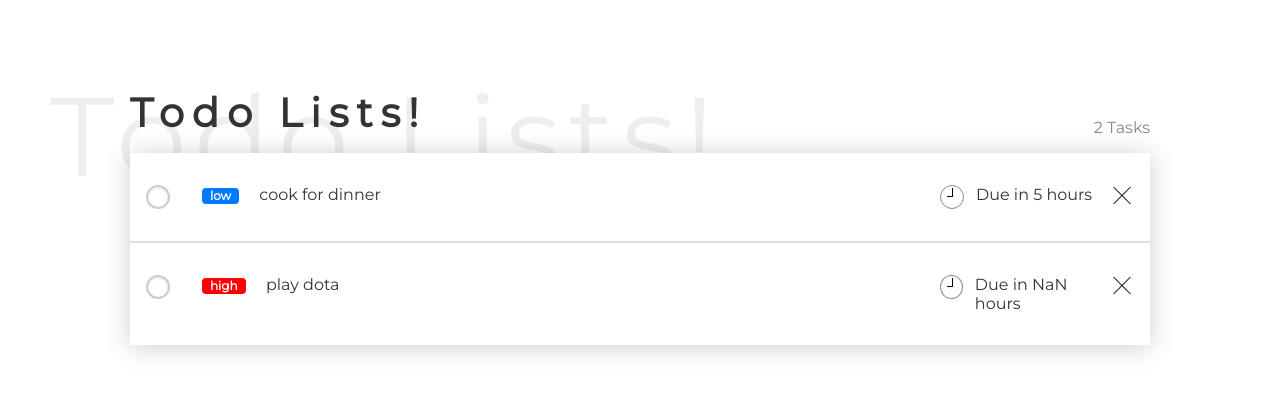
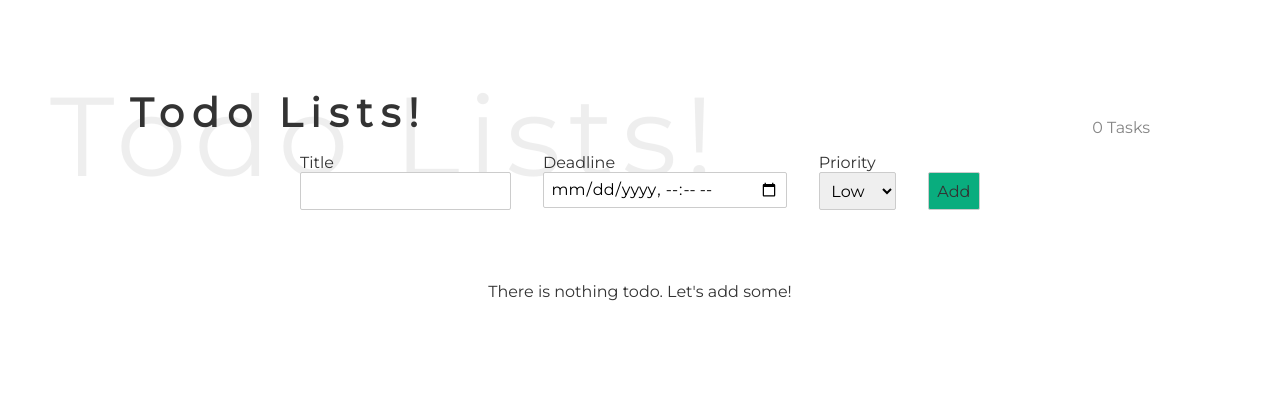
Before and after one commit to nandazman/svelte-todo, a Svelte app: page / in a window 1280 px wide. Shown: the top 394 px of the page. Built offline with nearby package versions, Linux system fonts and the light colour scheme.

Commit message:
add feature to add todo

```diff
--- a/src/App.svelte
+++ b/src/App.svelte
@@ -17,8 +17,12 @@
 </svelte:head>
 <script>
   import Todos from './Todos.svelte';
+  import NewTodos from './NewTodos.svelte';
   let totalTasks;
+  let newTodo = {};
+  let listTodo;
   $: tasks = totalTasks;
+
 </script>
 
 <main>
@@ -26,7 +30,8 @@
   	<p class="title">Todo Lists!</p>
     <p class="remaining-task">{tasks} Tasks</p>
   </header>
-  <Todos bind:totalTasks={tasks} />
+  <NewTodos on:addTodo={({ detail }) => listTodo.addTodo(detail)} />
+  <Todos bind:this={listTodo} bind:totalTasks={tasks} />
 </main>
 
 <style lang="scss" type="text/scss">
--- /dev/null
+++ b/src/NewTodos.svelte
@@ -0,0 +1,83 @@
+<script>
+  import { createEventDispatcher } from 'svelte';
+  let todo = {
+    title: '',
+    priority: 'low',
+    expired: ''
+  };
+
+  const dispatch = createEventDispatcher();
+  const addTodo = () => {
+    if (!todo.title || !todo.expired) {
+      alert('Please fill all the detail first!');
+      return;
+    }
+    dispatch("addTodo", todo);
+    todo = {
+      title: '',
+      priority: 'low',
+      expired: ''
+    };
+  }
+</script>
+
+<section class="new-todo">
+  <div class="input-group">
+    <label for="title">Title</label>
+    <input type="text" id="title" bind:value="{todo.title}">
+  </div>
+  <div class="input-group">
+    <label for="deadline">Deadline</label>
+    <input type="datetime-local" id="deadline" bind:value="{todo.expired}">
+  </div>
+  <div class="input-group">
+    <label for="priority">Priority</label>
+    <select name="priority" id="priority" bind:value="{todo.priority}">
+      <option value="low">Low</option>
+      <option value="high">High</option>
+    </select>
+  </div>
+  <div class="input-group mt-auto">
+    <button class="add-button" on:click="{addTodo}">Add</button>
+  </div>
+</section>
+
+<style lang="scss" type="text/scss">
+  .new-todo {
+    display: flex;
+    justify-content: center;
+    .input-group {
+      padding: 1rem;
+      [type="text"], button {
+        padding: 8.5px;
+      }
+      button {
+        cursor: pointer;
+        background-color: #09ad7e;
+        transition: background-color .25s;
+        &:hover {
+          background-color: #22dea8;
+        }
+      }
+      select {
+        padding: 7.5px;
+      }
+      &.mt-auto {
+        margin-top: auto;
+      }
+    }
+  }
+
+  @media screen and (max-width: 825px) {
+    .new-todo {
+      flex-direction: column;
+      .input-group {
+        padding: .5rem;
+        width: 100%;
+        * {
+          width: 100%;
+        }
+      }
+    }
+  }
+</style>
--- a/src/Todos.svelte
+++ b/src/Todos.svelte
@@ -1,19 +1,15 @@
 <script>
-  import { onMount } from 'svelte';
   import util from './util.js';
+  let todos = [];
 
   export let totalTasks = 0;
-  const total = 20;
-  const middle = Math.floor(total / 2);
-  let todos = [{
-    description: 'cook for dinner',
-    priority: 'low',
-    expired: util.getInitialExpDateWithAdditionalHours(5)
-  }, {
-    description: 'play dota',
-    priority: 'high',
-    expired: util.getInitialExpDateWithAdditionalHours(8)
-  }];
+  export const addTodo = (data) => {
+    todos.push(data);
+    todos.sort((a,b) => new Date(a.expired) - new Date(b.expired));
+    todos = todos;
+    totalTasks = todos.length;
+  }
+
   totalTasks = todos.length;
 
   const deleteTodo = (index) => {
@@ -33,7 +29,7 @@
         </div>
         <p class="todos-description">
           <span class="priority {todo.priority}">{todo.priority}</span>
-          <span class="title">{todo.description}</span>
+          <span class="title">{todo.title}</span>
         </p>
         <div class="duration">
           <div class="time">
@@ -49,7 +45,7 @@
   </section>
 {:else}
   <div class="no-todo">
-    There is nothing todo.
+    There is nothing todo. Let's add some!
   </div>
 {/if}
 
--- a/src/util.js
+++ b/src/util.js
@@ -12,7 +12,11 @@ export default {
   },
   getInitialExpDateWithAdditionalHours(hour = 0) {
     const date = new Date();
-    return `${date.getFullYear()}-${date.getMonth() + 1}-${date.getDate()} ${date.getHours() + hour}:${date.getMinutes()}`;
+    if (date.getHours() + hour > 24) {
+      const hours = date.getHours() + hour > 24 ? (date.getHours() + hour - 24) : (date.getHours() + hour);
+      return `${date.getFullYear()}-${date.getMonth() + 1}-${date.getDate() + 1} ${hour}:${date.getMinutes()}`;
+    }
+    return `${date.getFullYear()}-${date.getMonth() + 1}-${date.getDate()} ${hour}:${date.getMinutes()}`;
   }
 }
 
```
